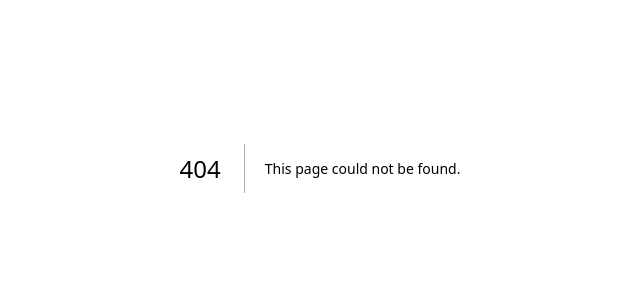
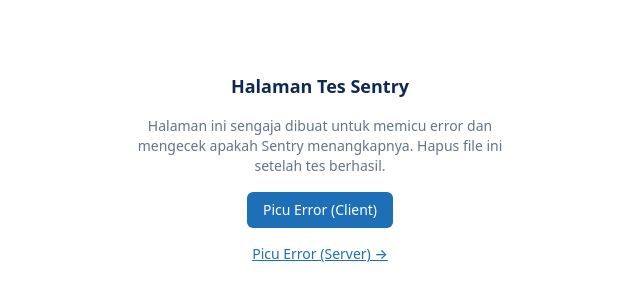
Before and after one commit to nadinesuhendro-png/SUDROS, a Next.js app: page /test-sentry in a window 1280 px wide. Before the commit this address had no page. Shown: the part 232-532 px from the top of the page, without its empty margins (320-960 px from the left). Built offline with nearby package versions, Linux system fonts and the light colour scheme.

Commit message:
Create page.tsx

```diff
--- /dev/null
+++ b/app/test-sentry/page.tsx
@@ -0,0 +1,29 @@
+"use client";
+
+export default function TestSentryPage() {
+  return (
+    <main className="flex min-h-screen flex-col items-center justify-center gap-4 p-6">
+      <h1 className="text-lg font-semibold">Halaman Tes Sentry</h1>
+      <p className="max-w-sm text-center text-sm text-[var(--muted-foreground)]">
+        Halaman ini sengaja dibuat untuk memicu error dan mengecek apakah
+        Sentry menangkapnya. Hapus file ini setelah tes berhasil.
+      </p>
+      <button
+        onClick={() => {
+          throw new Error("Tes Sentry dari client — sengaja dipicu");
+        }}
+        className="rounded-md px-4 py-2 text-sm font-medium text-white"
+        style={{ backgroundColor: "var(--primary)" }}
+      >
+        Picu Error (Client)
+      </button>
+      <a
+        href="/test-sentry/server-error"
+        className="text-sm font-medium underline"
+        style={{ color: "var(--primary)" }}
+      >
+        Picu Error (Server) →
+      </a>
+    </main>
+  );
+}
```
